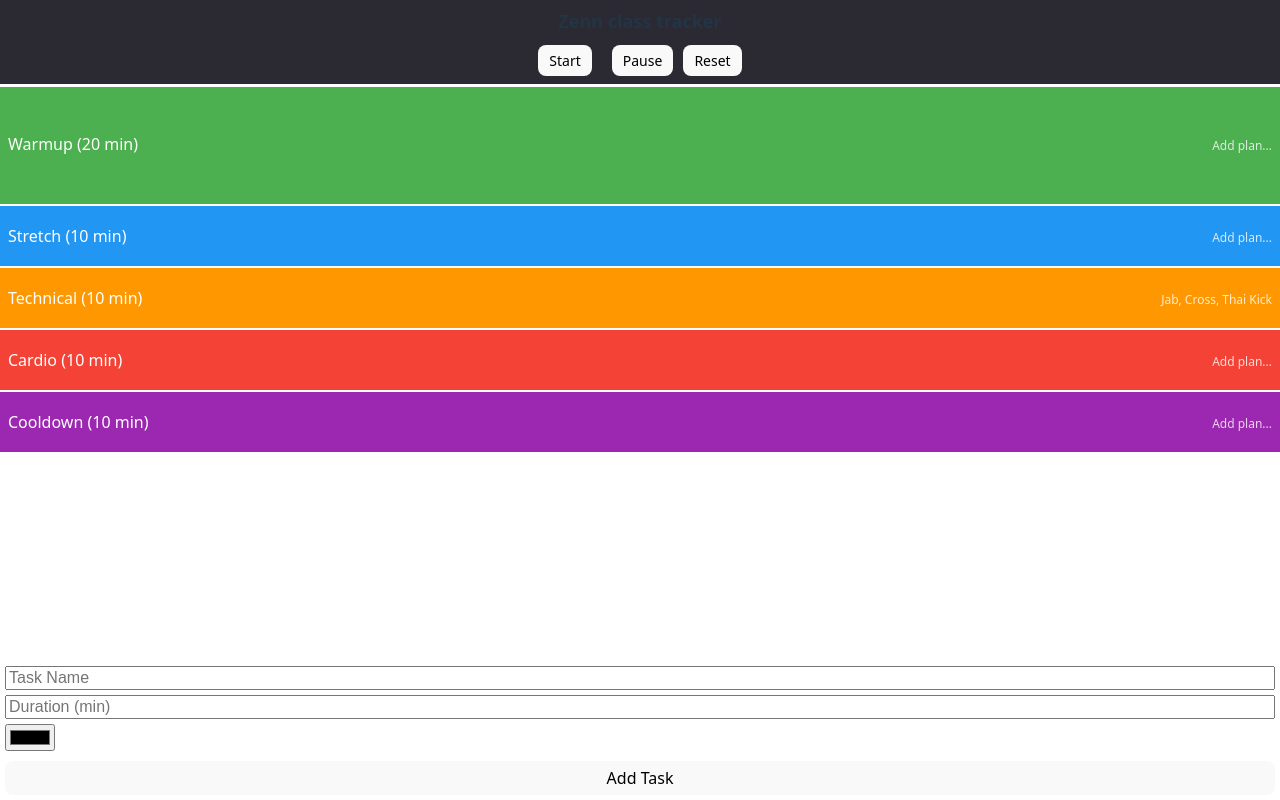
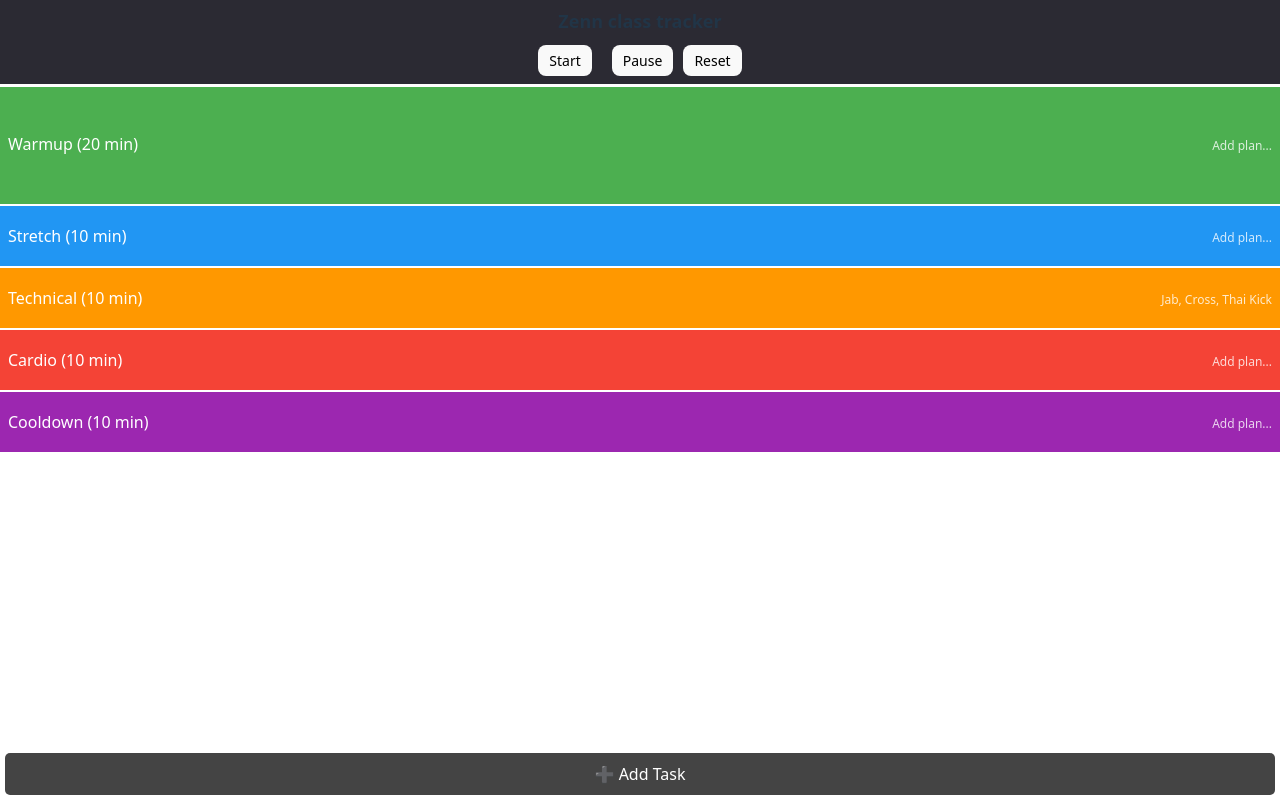
Before and after one commit to powpowdan/zenntrainer, a React (Vite) app: page / in a window 1280 px wide. Built offline with nearby package versions, Linux system fonts and the light colour scheme.

Commit message:
add task toggle

```diff
--- a/src/components/AddTaskForm.jsx
+++ b/src/components/AddTaskForm.jsx
@@ -1,6 +1,7 @@
 import { useState } from "react";
 
 export default function AddTaskForm({ onAdd }) {
+  const [isOpen, setIsOpen] = useState(false);
   const [name, setName] = useState("");
   const [duration, setDuration] = useState("");
   const [color, setColor] = useState("#333");
@@ -9,17 +10,49 @@ export default function AddTaskForm({ onAdd }) {
     e.preventDefault();
     onAdd({ name, duration: Number(duration), color });
     setName("");
-    setDuration(10);
+    setDuration("");
     setColor("#333");
+    setIsOpen(false); // hide form after adding
   };
 
+  if (!isOpen) {
+    return (
+      <button
+        onClick={() => setIsOpen(true)}
+        style={{
+          padding: "10px 14px",
+          fontSize: "16px",
+          background: "#444",
+          color: "white",
+          border: "none",
+          borderRadius: "5px",
+          width: "100%",
+        }}
+      >
+        ➕ Add Task
+      </button>
+    );
+  }
+
   return (
-    <form onSubmit={handleSubmit} style={{ marginTop: "10px", display: "flex", flexDirection: "column", gap: "5px" }}>
+    <form
+      onSubmit={handleSubmit}
+      style={{
+        marginTop: "10px",
+        display: "flex",
+        flexDirection: "column",
+        gap: "6px",
+        background: "#222",
+        padding: "10px",
+        borderRadius: "8px",
+      }}
+    >
       <input
         placeholder="Task Name"
         value={name}
         onChange={(e) => setName(e.target.value)}
         required
+        style={{ padding: "8px", borderRadius: "4px", border: "1px solid #555" }}
       />
 
       <input
@@ -29,15 +62,45 @@ export default function AddTaskForm({ onAdd }) {
         onChange={(e) => setDuration(e.target.value)}
         min={1}
         required
+        style={{ padding: "8px", borderRadius: "4px", border: "1px solid #555" }}
       />
+
       <input
         type="color"
         value={color}
         onChange={(e) => setColor(e.target.value)}
+        style={{ width: "100%", height: "35px", borderRadius: "4px" }}
       />
-      <button type="submit" style={{ padding: "5px 10px", marginTop: "5px" }}>
-        Add Task
-      </button>
+
+      <div style={{ display: "flex", justifyContent: "space-between", marginTop: "5px" }}>
+        <button
+          type="submit"
+          style={{
+            flex: 1,
+            background: "#4caf50",
+            color: "white",
+            border: "none",
+            padding: "8px",
+            borderRadius: "4px",
+            marginRight: "5px",
+          }}
+        >
+          Add
+        </button>
+        <button
+          type="button"
+          onClick={() => setIsOpen(false)}
+          style={{
+            background: "#888",
+            color: "white",
+            border: "none",
+            padding: "8px",
+            borderRadius: "4px",
+          }}
+        >
+          Cancel
+        </button>
+      </div>
     </form>
   );
 }
```
